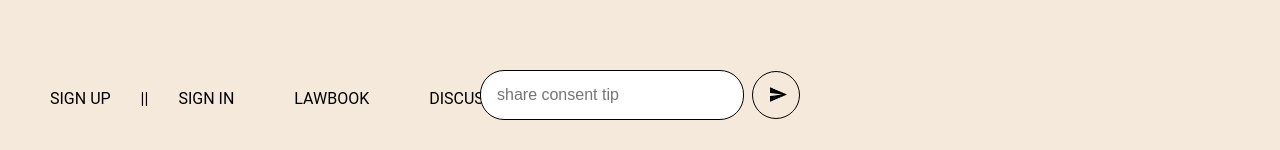
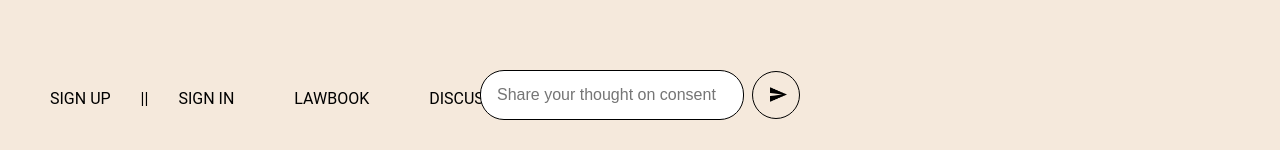
Before and after one commit to mhammarback/final-project, a React (Create React App) app in the folder frontend/: page /forum in a window 1280 px wide. Shown: the part 650-800 px from the top of the page. Built offline with nearby package versions, Linux system fonts and the light colour scheme; no server answers.

Commit message:
forum changes

```diff
--- a/frontend/src/components/StoryInput.js
+++ b/frontend/src/components/StoryInput.js
@@ -20,7 +20,7 @@ export const StoryInput = ({ onMessageChange }) => {
       <form className ="story-input-content" onSubmit={handleSubmit} >
         <input
         type='text'
-        placeholder='share consent tip'
+        placeholder='Share your thought on consent'
         className ='message-field'
         value={newStory}
         onChange={handleStory}
```
